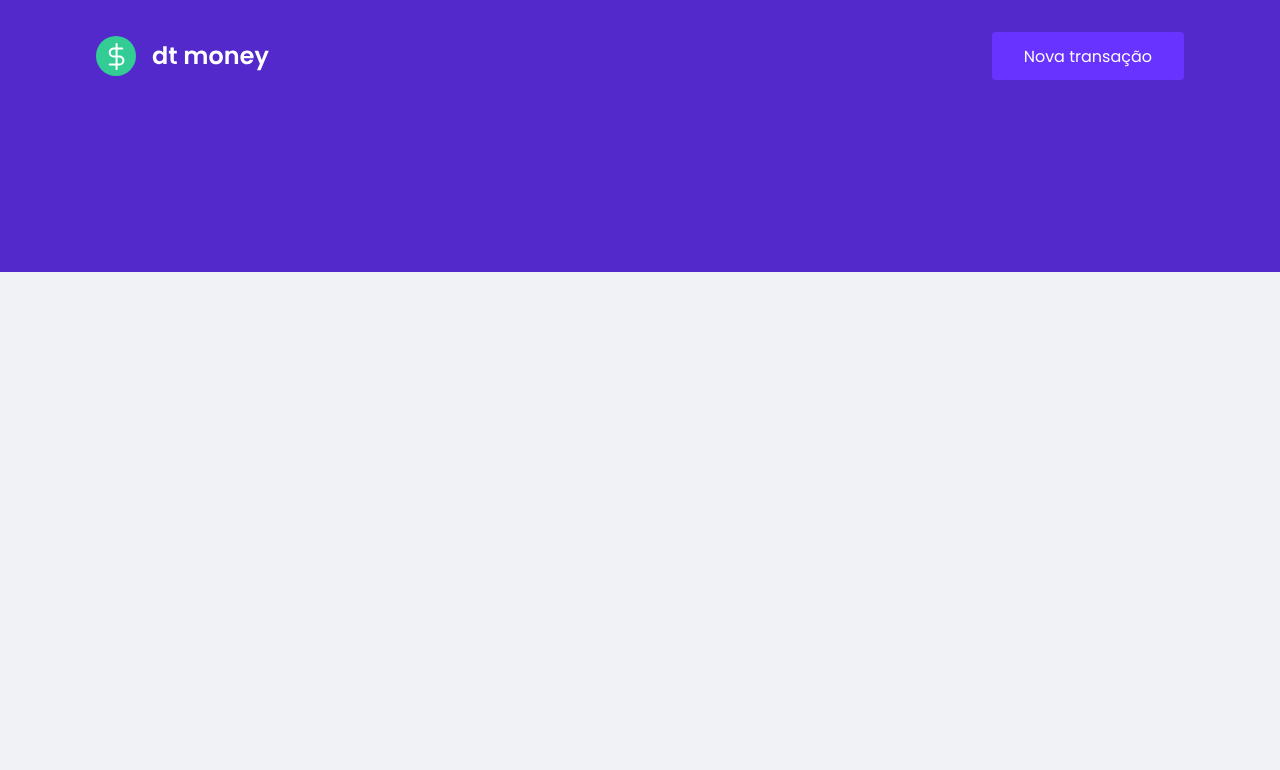
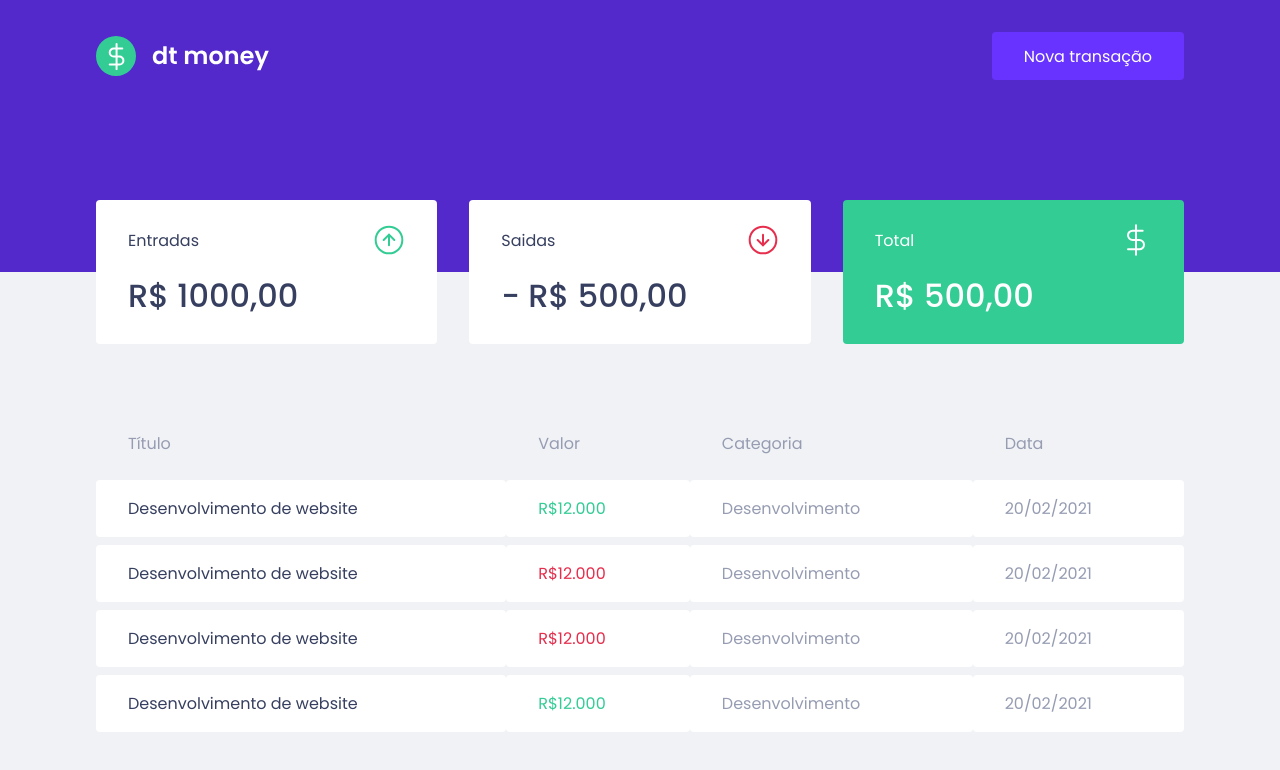
Before and after one commit to Yasnnie/ignite-dtmoney, a React (Create React App) app: page / in a window 1280 px wide. Shown: the top 770 px of the page. Built offline with nearby package versions, Linux system fonts and the light colour scheme.

Commit message:
feat: finish style dashboard

```diff
--- a/public/index.html
+++ b/public/index.html
@@ -9,7 +9,7 @@
     <link rel="preconnect" href="https://fonts.gstatic.com" crossorigin>
     <title>DT Money</title>
 
-    <link href="https://fonts.googleapis.com/css2?family=Poppins:wght@400;600&display=swap" rel="stylesheet">
+    <link href="https://fonts.googleapis.com/css2?family=Poppins:wght@400;500;600&display=swap" rel="stylesheet">
   </head>
   <body>
     <noscript>You need to enable JavaScript to run this app.</noscript>
--- a/src/App.tsx
+++ b/src/App.tsx
@@ -1,3 +1,4 @@
+import { Dashboard } from "./components/Dashboards";
 import { Header } from "./components/Header";
 import { GlobalStyle } from "./styles/global";
 
@@ -6,6 +7,7 @@
   return (
     <>
       <Header/>
+      <Dashboard/>
       <GlobalStyle />
     </>
   );
--- /dev/null
+++ b/src/components/Dashboards/index.tsx
@@ -0,0 +1,12 @@
+import { Summary } from "../Summary";
+import { TransactionsTable } from "../TransactionsTable";
+import { Container } from "./styles";
+
+export function Dashboard(){
+    return(
+        <Container>
+            <Summary/>
+            <TransactionsTable/>
+        </Container>
+    );
+}
--- /dev/null
+++ b/src/components/Dashboards/styles.ts
@@ -0,0 +1,7 @@
+import styled from "styled-components";
+
+export const Container =  styled.main`
+    margin: 0 auto;
+    max-width: 1120px;
+    padding: 2.5rem 1rem;
+`
--- /dev/null
+++ b/src/components/Summary/index.tsx
@@ -0,0 +1,33 @@
+import { Container } from "./styles";
+import incomenImg from "../../assets/income.svg"
+import outcomeImg from "../../assets/outcome.svg"
+import totalImg from "../../assets/total.svg"
+
+export function Summary() {
+    return (
+        <Container>
+            <div>
+                <header>
+                    <p>Entradas</p>
+                    <img src={incomenImg} alt="Entradas"/>
+                </header>
+                <strong>R$ 1000,00</strong>
+            </div>
+            <div>
+                <header>
+                    <p>Saidas</p>
+                    <img src={outcomeImg} alt="Saidas"/>
+                </header>
+                <strong>- R$ 500,00</strong>
+            </div>
+            <div className="backgroundHighlight">
+                <header>
+                    <p>Total</p>
+                    <img src={totalImg} alt="Total"/>
+                </header>
+                <strong>R$ 500,00</strong>
+            </div>
+
+        </Container>
+    );
+}
--- /dev/null
+++ b/src/components/Summary/styles.ts
@@ -0,0 +1,36 @@
+import styled from "styled-components";
+
+export const Container = styled.section`
+    display:grid;
+    grid-template-columns: repeat(3, 1fr);
+    gap: 2rem;
+    margin-top: -7rem;
+
+
+    div{
+        background: var(--shape);
+        padding: 1.5rem 2rem;
+        border-radius: 0.25rem;
+        color: var(--text-title);
+
+        header{
+            display:flex;
+            align-items:center;
+            justify-content: space-between;
+        }
+
+        strong {
+            display: block;
+            margin-top: 1rem;
+            font-size: 2rem;
+            font-weight: 500;
+            line-height: 3rem;
+        }
+
+        &.backgroundHighlight{
+            background: var(--green);
+            color: #fff;
+        }
+    }
+
+`
--- /dev/null
+++ b/src/components/TransactionsTable/index.tsx
@@ -0,0 +1,44 @@
+import { Container } from "./styles";
+
+export function TransactionsTable(){
+    return (
+        <Container>
+            <table>
+                <thead>
+                    <tr>
+                        <th>Título</th>
+                        <th>Valor</th>
+                        <th>Categoria</th>
+                        <th>Data</th>
+                    </tr>
+                </thead>
+                <tbody>
+                    <tr>
+                        <td >Desenvolvimento de website</td>
+                        <td className="deposit">R$12.000</td>
+                        <td>Desenvolvimento</td>
+                        <td>20/02/2021</td>
+                    </tr>
+                    <tr>
+                        <td>Desenvolvimento de website</td>
+                        <td className="withdraw">R$12.000</td>
+                        <td>Desenvolvimento</td>
+                        <td>20/02/2021</td>
+                    </tr>
+                    <tr>
+                        <td>Desenvolvimento de website</td>
+                        <td className="withdraw">R$12.000</td>
+                        <td>Desenvolvimento</td>
+                        <td>20/02/2021</td>
+                    </tr>
+                    <tr>
+                        <td>Desenvolvimento de website</td>
+                        <td className="deposit">R$12.000</td>
+                        <td>Desenvolvimento</td>
+                        <td>20/02/2021</td>
+                    </tr>
+                </tbody>
+            </table>
+        </Container>
+    );
+}
--- /dev/null
+++ b/src/components/TransactionsTable/styles.ts
@@ -0,0 +1,38 @@
+import styled from "styled-components";
+
+export const Container = styled.section`
+    margin-top: 4rem;
+
+    table{
+        width: 100%;
+        border-spacing: 0 0.5rem;
+
+        th {
+            color: var(--text-body);
+            font-weight: 400;
+            padding: 1rem 2rem;
+            text-align: left;
+            line-height: 1.5rem;
+        }
+
+        td{
+            padding: 1rem 2rem;
+            border: 0;
+            background: var(--shape);
+            color: var(--text-body);
+            border-radius: 0.25rem ;
+
+            &:first-child {
+                color: var(--text-title);
+            }
+
+            &.deposit{
+                color: var(--green);
+            }
+
+            &.withdraw{
+                color: var(--red);
+            }
+        }
+    }
+`
--- a/src/styles/global.ts
+++ b/src/styles/global.ts
@@ -4,7 +4,7 @@
     :root{
         --red: #E52E4D;
         --blue: #5429CC;
-
+        --green: #33cc95;
         --blue-light: #6933FF;
 
         --text-title: #363F5F;
```
